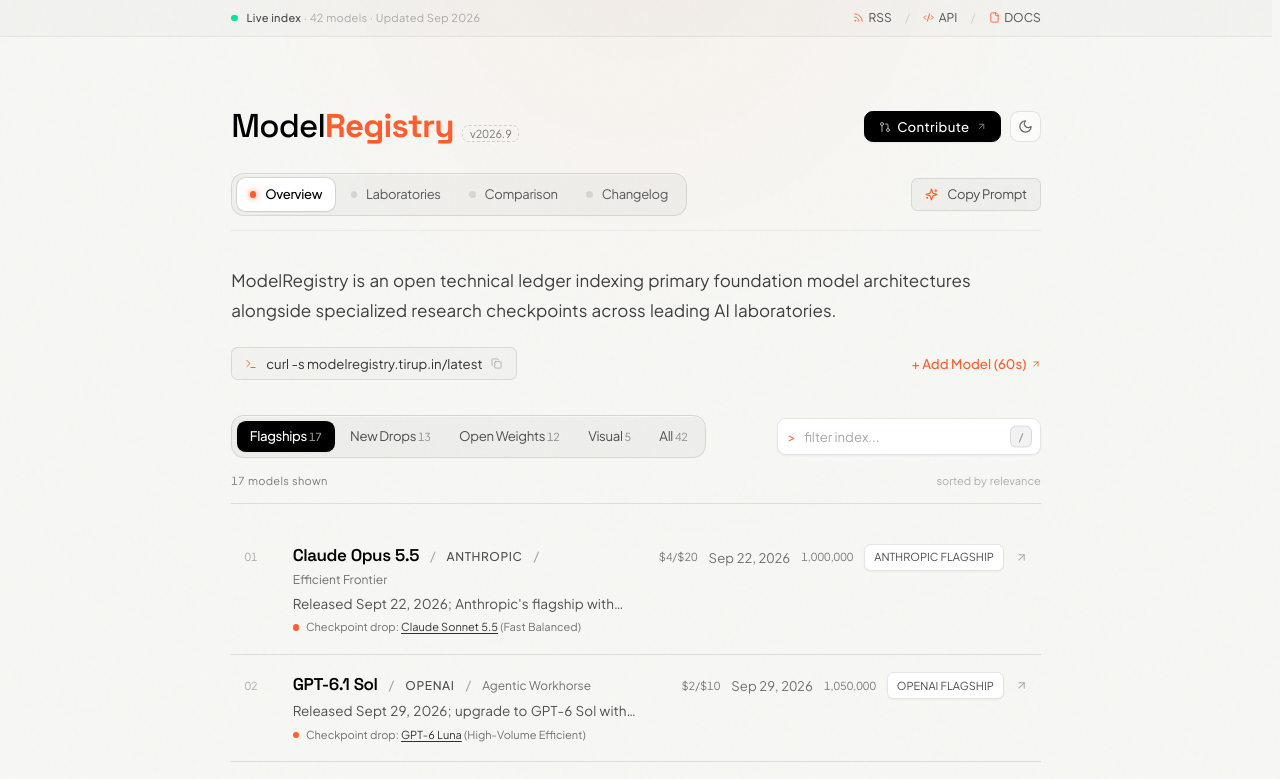
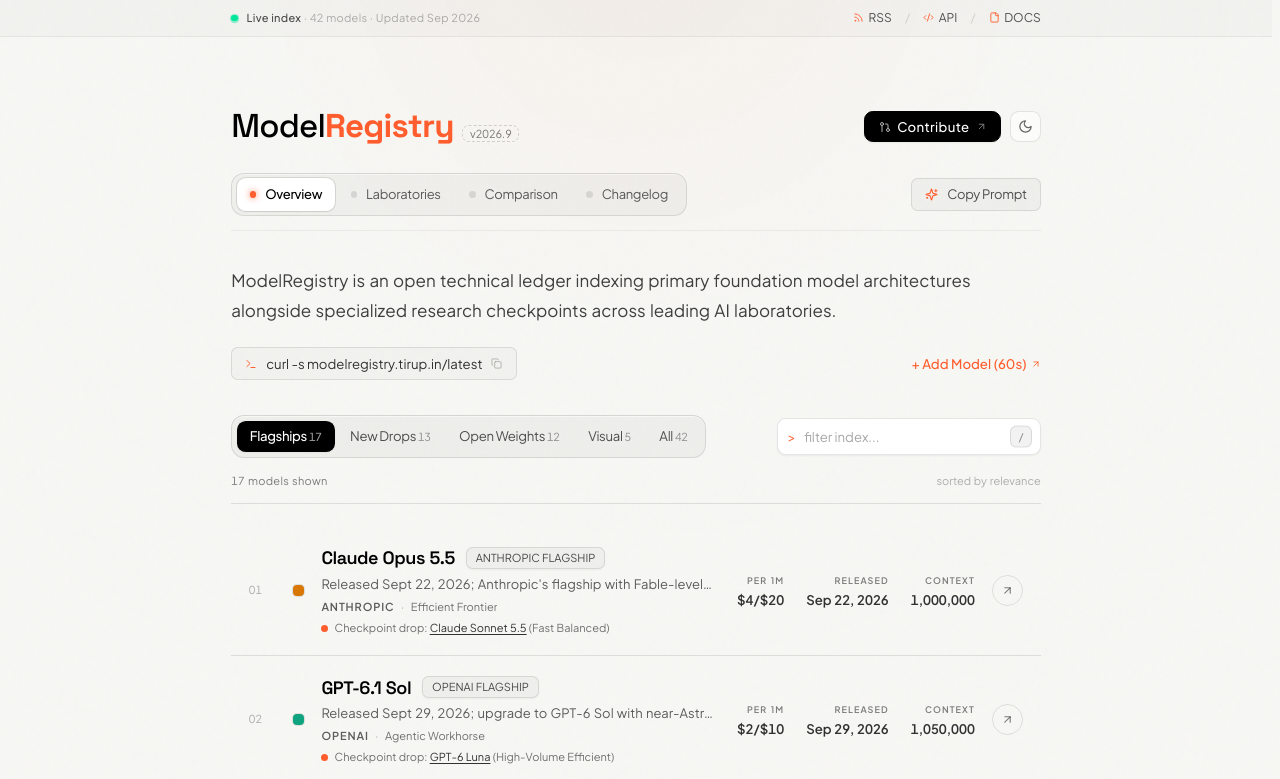
Before and after one commit to TirupMehta/ModelRegistry, a Next.js app: page / in a window 1280 px wide. Shown: the top 779 px of the page. Built offline with nearby package versions, Linux system fonts and the light colour scheme.

Commit message:
fix(feedback+ui): stronger haptics, instant audio prime, no tap outline, desktop row redesign

```diff
--- a/app/globals.css
+++ b/app/globals.css
@@ -41,6 +41,18 @@ html.dark {
   outline: 2px solid var(--accent);
   outline-offset: 2px;
   border-radius: 6px;
+}
+
+/* Pointer users never see a focus ring or focus shadow — taps show :active
+   press states instead, keyboard users keep every ring. This is what kills
+   Safari's black/white tap outline and any focus-shadow flash on controls
+   like the filter search box. */
+.ptr :focus {
+  outline: none !important;
+}
+.ptr input:focus,
+.ptr textarea:focus {
+  box-shadow: none !important;
 }
 
 /* Finished-product text selection */
--- a/app/layout.tsx
+++ b/app/layout.tsx
@@ -194,6 +194,16 @@ export default function RootLayout({
           }}
         />
 
+        {/* Pointer-modality tracking: Safari draws its own contrasting tap
+            outline (black in light mode, white in dark) on every tap. The
+            `ptr` class lets CSS suppress focus rings for pointer users while
+            keeping them for keyboard (Tab removes the class). */}
+        <script
+          dangerouslySetInnerHTML={{
+            __html: `(function(){var d=document.documentElement;function p(){d.classList.add('ptr')}function k(e){if(e.key==='Tab')d.classList.remove('ptr')}d.addEventListener('pointerdown',p,{capture:true,passive:true});d.addEventListener('touchstart',p,{capture:true,passive:true});d.addEventListener('keydown',k,true)})()`,
+          }}
+        />
+
         {children}
         <Analytics />
         <SpeedInsights />
--- a/app/page.tsx
+++ b/app/page.tsx
@@ -216,7 +216,7 @@ export default function Home() {
                 className={`min-w-0 md:flex-none py-2 md:py-1.5 px-1 md:px-3 rounded-lg text-[10px] md:text-xs font-sans tracking-tight transition-all duration-150 select-none cursor-pointer truncate md:overflow-visible ${
                   activeTab === "flagships"
                     ? "bg-black text-white dark:bg-white dark:text-black font-medium shadow-sm"
-                    : "text-black/60 dark:text-zinc-400 hover:text-black dark:hover:text-white hover:bg-black/[0.04] dark:hover:bg-white/[0.05] active:scale-[0.98]"
+                    : "text-black/60 dark:text-zinc-400 hover:text-black dark:hover:text-white hover:bg-black/[0.04] dark:hover:bg-white/[0.05]"
                 }`}
               >
                 Flagships <span className="hidden sm:inline opacity-60 tabular-nums text-[11px]">{counts.flagships}</span>
@@ -228,7 +228,7 @@ export default function Home() {
                 className={`min-w-0 md:flex-none py-2 md:py-1.5 px-1 md:px-3 rounded-lg text-[10px] md:text-xs font-sans tracking-tight transition-all duration-150 select-none cursor-pointer truncate md:overflow-visible ${
                   activeTab === "latest-drops"
                     ? "bg-black text-white dark:bg-white dark:text-black font-medium shadow-sm"
-                    : "text-black/60 dark:text-zinc-400 hover:text-black dark:hover:text-white hover:bg-black/[0.04] dark:hover:bg-white/[0.05] active:scale-[0.98]"
+                    : "text-black/60 dark:text-zinc-400 hover:text-black dark:hover:text-white hover:bg-black/[0.04] dark:hover:bg-white/[0.05]"
                 }`}
               >
                 New Drops <span className="hidden sm:inline opacity-60 tabular-nums text-[11px]">{counts.latestDrops}</span>
@@ -239,7 +239,7 @@ export default function Home() {
                 className={`min-w-0 md:flex-none py-2 md:py-1.5 px-1 md:px-3 rounded-lg text-[10px] md:text-xs font-sans tracking-tight transition-all duration-150 select-none cursor-pointer truncate md:overflow-visible ${
                   activeTab === "open-weights"
                     ? "bg-black text-white dark:bg-white dark:text-black font-medium shadow-sm"
-                    : "text-black/60 dark:text-zinc-400 hover:text-black dark:hover:text-white hover:bg-black/[0.04] dark:hover:bg-white/[0.05] active:scale-[0.98]"
+                    : "text-black/60 dark:text-zinc-400 hover:text-black dark:hover:text-white hover:bg-black/[0.04] dark:hover:bg-white/[0.05]"
                 }`}
               >
                 <span className="sm:hidden">Open</span>
@@ -251,7 +251,7 @@ export default function Home() {
                 className={`min-w-0 md:flex-none py-2 md:py-1.5 px-1 md:px-3 rounded-lg text-[10px] md:text-xs font-sans tracking-tight transition-all duration-150 select-none cursor-pointer truncate md:overflow-visible ${
                   activeTab === "visual"
                     ? "bg-black text-white dark:bg-white dark:text-black font-medium shadow-sm"
-                    : "text-black/60 dark:text-zinc-400 hover:text-black dark:hover:text-white hover:bg-black/[0.04] dark:hover:bg-white/[0.05] active:scale-[0.98]"
+                    : "text-black/60 dark:text-zinc-400 hover:text-black dark:hover:text-white hover:bg-black/[0.04] dark:hover:bg-white/[0.05]"
                 }`}
               >
                 Visual <span className="hidden sm:inline opacity-60 tabular-nums text-[11px]">{counts.visual}</span>
@@ -262,7 +262,7 @@ export default function Home() {
                 className={`min-w-0 md:flex-none py-2 md:py-1.5 px-1 md:px-3 rounded-lg text-[10px] md:text-xs font-sans tracking-tight transition-all duration-150 select-none cursor-pointer truncate md:overflow-visible ${
                   activeTab === "all"
                     ? "bg-black text-white dark:bg-white dark:text-black font-medium shadow-sm"
-                    : "text-black/60 dark:text-zinc-400 hover:text-black dark:hover:text-white hover:bg-black/[0.04] dark:hover:bg-white/[0.05] active:scale-[0.98]"
+                    : "text-black/60 dark:text-zinc-400 hover:text-black dark:hover:text-white hover:bg-black/[0.04] dark:hover:bg-white/[0.05]"
                 }`}
               >
                 All <span className="hidden sm:inline opacity-60 tabular-nums text-[11px]">{counts.all}</span>
@@ -369,9 +369,9 @@ export default function Home() {
                       "group block cursor-pointer transition-all duration-150 active:scale-[0.985] sm:active:scale-100",
                       // Mobile: true card
                       "rounded-2xl border border-black/[0.08] dark:border-white/[0.08] bg-white dark:bg-[#0e1014] p-4 shadow-[0_1px_2px_rgba(0,0,0,0.05)] active:border-[#ff5d2e]/50",
-                      // Desktop: ledger row reset
-                      "sm:rounded-xl sm:border-0 sm:shadow-none sm:bg-transparent sm:dark:bg-transparent sm:p-0 sm:mx-0 sm:px-3 sm:py-4 sm:active:border-transparent",
-                      "sm:hover:bg-black/[0.025] sm:dark:hover:bg-white/[0.035] sm:hover:shadow-sm",
+                      // Desktop: hover-card ledger row
+                      "sm:rounded-2xl sm:border-0 sm:shadow-none sm:bg-transparent sm:dark:bg-transparent sm:p-0 sm:mx-0 sm:px-4 sm:py-[18px] sm:active:border-transparent",
+                      "sm:hover:bg-white sm:dark:hover:bg-[#0e1014] sm:hover:shadow-[0_1px_2px_rgba(0,0,0,0.05),0_12px_32px_-16px_rgba(0,0,0,0.18)] sm:dark:hover:shadow-[0_12px_32px_-16px_rgba(0,0,0,0.8)]",
                     ].join(" ")}
                   >
                     {/* Mobile Card (< sm) */}
@@ -456,33 +456,53 @@ export default function Home() {
                     </div>
 
                     {/* Desktop Ledger Row (sm and up) */}
-                    <div className="hidden sm:flex items-baseline gap-5">
+                    <div className="hidden sm:flex items-center gap-4">
                       {/* Monospace Ledger Index */}
-                      <span className="font-mono tabular-nums text-[11px] text-black/30 dark:text-zinc-600 select-none w-6 shrink-0 transition-colors duration-150 group-hover:text-[#ff5d2e] font-normal">
+                      <span className="font-mono tabular-nums text-[11px] text-black/30 dark:text-zinc-600 select-none w-6 shrink-0 transition-colors duration-150 group-hover:text-[#ff5d2e]">
                         {String(index + 1).padStart(2, "0")}
                       </span>
 
+                      {/* Lab identity dot */}
+                      <span
+                        className="size-2.5 rounded-[4px] ring-1 ring-black/10 dark:ring-white/10 shrink-0"
+                        style={{
+                          backgroundColor:
+                            companies[model.companyId]?.accentColor || "#ff5d2e",
+                        }}
+                      />
+
                       {/* Content Column */}
                       <div className="flex-1 min-w-0">
-                        {/* Title / Lab / Domain Header */}
-                        <div className="flex flex-wrap items-baseline gap-x-2.5 gap-y-1 text-base leading-snug mb-1">
-                          <span className="font-display font-semibold text-[17px] tracking-tight text-black dark:text-white group-hover:text-[#ff5d2e] dark:group-hover:text-[#ff7347] transition-colors duration-150">
+                        {/* Title + Status */}
+                        <div className="flex items-center gap-2.5 min-w-0">
+                          <span className="font-display font-semibold text-[18px] tracking-tight text-black dark:text-white group-hover:text-[#ff5d2e] dark:group-hover:text-[#ff7347] transition-colors duration-150 truncate">
                             {model.name}
                           </span>
-                          <span className="text-black/25 dark:text-white/20 select-none font-sans text-xs">/</span>
-                          <span className="text-[12px] font-sans uppercase tracking-wider text-black/60 dark:text-zinc-400 font-medium">
-                            {model.companyName}
-                          </span>
-                          <span className="text-black/25 dark:text-white/20 select-none font-sans text-xs">/</span>
-                          <span className="text-[12px] font-sans text-black/45 dark:text-zinc-400 truncate max-w-xs">
-                            {model.categoryLabel}
+                          <span className="inline-flex items-center gap-1.5 text-[11px] font-sans px-2 py-0.5 rounded-md border border-black/10 dark:border-white/[0.08] bg-black/[0.03] dark:bg-white/[0.04] text-black/70 dark:text-zinc-300 shrink-0 whitespace-nowrap shadow-sm transition-all duration-150 group-hover:border-[#ff5d2e]/50 group-hover:text-[#ff5d2e] dark:group-hover:text-[#ff7347]">
+                            {model.openWeights && (
+                              <span className="w-1 h-1 rounded-full bg-emerald-500 shrink-0" />
+                            )}
+                            {model.statusBadge}
                           </span>
                         </div>
 
                         {/* Highlight Description */}
-                        <p className="text-[13.5px] font-normal text-black/60 dark:text-zinc-400 leading-relaxed line-clamp-1 group-hover:text-black/90 dark:group-hover:text-zinc-100 transition-colors duration-150">
+                        <p className="mt-0.5 text-[13px] font-normal text-black/55 dark:text-zinc-400 leading-relaxed line-clamp-1">
                           {model.highlight}
                         </p>
+
+                        {/* Lab / Domain */}
+                        <div className="mt-1 flex items-center gap-1.5 text-[11px] font-sans min-w-0">
+                          <span className="uppercase tracking-[0.08em] font-semibold text-black/55 dark:text-zinc-400 truncate">
+                            {model.companyName}
+                          </span>
+                          <span className="text-black/25 dark:text-white/20 select-none shrink-0">
+                            ·
+                          </span>
+                          <span className="text-black/45 dark:text-zinc-500 truncate">
+                            {model.categoryLabel}
+                          </span>
+                        </div>
 
                         {/* Checkpoint Callout */}
                         {specializedDrop && activeTab === "flagships" && (
@@ -499,34 +519,44 @@ export default function Home() {
                         )}
                       </div>
 
-                      {/* Specs Readout */}
-                      <div className="flex items-center gap-2.5 shrink-0 text-right">
-                        <span className="hidden md:inline font-sans text-[11px] text-black/40 dark:text-zinc-500 tabular-nums">
-                          ${model.pricing.input}/${model.pricing.output}
-                        </span>
+                      {/* Spec Sheet */}
+                      <div className="hidden md:flex items-center gap-5 shrink-0 text-right">
+                        <div>
+                          <p className="text-[9px] font-sans font-semibold uppercase tracking-[0.12em] text-black/40 dark:text-zinc-500 whitespace-nowrap">
+                            Per 1M
+                          </p>
+                          <p className="mt-0.5 text-xs font-sans font-semibold tabular-nums text-black/80 dark:text-zinc-200 whitespace-nowrap">
+                            {model.pricing.input === 0
+                              ? "Free"
+                              : `$${model.pricing.input}/$${model.pricing.output}`}
+                          </p>
+                        </div>
+                        <div>
+                          <p className="text-[9px] font-sans font-semibold uppercase tracking-[0.12em] text-black/40 dark:text-zinc-500 whitespace-nowrap">
+                            Released
+                          </p>
                           <time
                             dateTime={model.releaseDate}
                             title={formatDate(model.releaseDate)}
-                          className="font-sans text-xs text-black/45 dark:text-zinc-400 tabular-nums whitespace-nowrap"
+                            className="mt-0.5 block text-xs font-sans font-semibold tabular-nums text-black/80 dark:text-zinc-200 whitespace-nowrap"
                           >
                             {formatDate(model.releaseDate)}
                           </time>
-                        <span className="hidden lg:inline font-sans text-[11px] text-black/40 dark:text-zinc-500 tabular-nums whitespace-nowrap">
+                        </div>
+                        <div className="hidden lg:block">
+                          <p className="text-[9px] font-sans font-semibold uppercase tracking-[0.12em] text-black/40 dark:text-zinc-500 whitespace-nowrap">
+                            Context
+                          </p>
+                          <p className="mt-0.5 text-xs font-sans font-semibold tabular-nums text-black/80 dark:text-zinc-200 whitespace-nowrap">
                             {model.contextWindow.replace(" tokens", "")}
+                          </p>
+                        </div>
+                      </div>
+
+                      {/* Open Action */}
+                      <span className="flex size-7 shrink-0 items-center justify-center rounded-full border border-black/10 dark:border-white/10 text-black/40 dark:text-zinc-500 transition-all duration-150 group-hover:border-[#ff5d2e] group-hover:bg-[#ff5d2e] group-hover:text-white">
+                        <ArrowUpRight size={13} />
                       </span>
-
-                        <span className="inline-flex items-center gap-1.5 text-[11px] font-sans px-2 py-1 rounded-md border border-black/10 dark:border-white/[0.08] bg-white dark:bg-white/[0.04] text-black/70 dark:text-zinc-300 shadow-sm transition-all duration-150 group-hover:border-[#ff5d2e]/50 group-hover:text-[#ff5d2e] dark:group-hover:text-[#ff7347] group-hover:shadow-md group-hover:shadow-[#ff5d2e]/10">
-                          {model.openWeights && (
-                            <span className="w-1 h-1 rounded-full bg-emerald-500 shrink-0" />
-                          )}
-                          {model.statusBadge}
-                        </span>
-
-                        <ArrowUpRight
-                          size={13}
-                          className="opacity-30 group-hover:opacity-100 group-hover:translate-x-px group-hover:-translate-y-px transition-all duration-150 text-black dark:text-white group-hover:text-[#ff5d2e]"
-                        />
-                      </div>
                     </div>
                   </div>
                 </TextWithBlur>
--- a/components/header.tsx
+++ b/components/header.tsx
@@ -38,7 +38,7 @@ function NavLinks({ pathname }: { pathname: string }) {
               "group relative inline-flex min-w-0 flex-1 sm:flex-none items-center justify-center gap-1.5 sm:gap-2 py-1.5 px-1 sm:px-3 rounded-lg text-[11px] sm:text-[13px] font-sans tracking-tight select-none cursor-pointer whitespace-nowrap transition-all duration-150 ease-out",
               active
                 ? "bg-white dark:bg-[#1e222a] text-black dark:text-white font-medium shadow-sm ring-1 ring-black/10 dark:ring-white/10"
-                : "text-black/55 dark:text-zinc-400 hover:text-black dark:hover:text-white hover:bg-black/[0.04] dark:hover:bg-white/[0.05] active:scale-[0.98]",
+                : "text-black/55 dark:text-zinc-400 hover:text-black dark:hover:text-white hover:bg-black/[0.04] dark:hover:bg-white/[0.05]",
             ].join(" ")}
           >
             {active ? (
--- a/lib/feedback.ts
+++ b/lib/feedback.ts
@@ -29,23 +29,22 @@ export type HapticPresetName =
 const PWM_CYCLE = 16 // ms — perceptual intensity slicing window
 
 const PRESETS: Record<HapticPresetName, Vibration[]> = {
-  // Android eccentric motors need ~15ms+ to be felt; iOS-style 8-10ms ticks
-  // are imperceptible there, so tap sits at 20ms as a clearly-felt floor.
-  tap: [{ duration: 20, intensity: 0.8 }],
-  light: [{ duration: 12, intensity: 0.5 }],
-  selection: [{ duration: 10, intensity: 0.6 }],
+  // Single solid pulse at full intensity — unmistakable on any motor.
+  tap: [{ duration: 25, intensity: 1 }],
+  light: [{ duration: 15, intensity: 0.6 }],
+  selection: [{ duration: 12, intensity: 0.7 }],
   success: [
-    { duration: 25, intensity: 0.75 },
-    { delay: 50, duration: 35, intensity: 0.9 },
+    { duration: 30, intensity: 0.8 },
+    { delay: 55, duration: 40, intensity: 0.9 },
   ],
   error: [
-    { duration: 30, intensity: 0.85 },
-    { delay: 50, duration: 30, intensity: 0.85 },
-    { delay: 50, duration: 30, intensity: 0.85 },
+    { duration: 35, intensity: 0.85 },
+    { delay: 55, duration: 35, intensity: 0.85 },
+    { delay: 55, duration: 35, intensity: 0.85 },
   ],
   nudge: [
-    { duration: 60, intensity: 0.9 },
-    { delay: 80, duration: 35, intensity: 0.35 },
+    { duration: 70, intensity: 0.9 },
+    { delay: 85, duration: 40, intensity: 0.4 },
   ],
 }
 
@@ -120,7 +119,7 @@ function modulate(duration: number, intensity: number): number[] {
   const d = Math.max(1, Math.round(duration))
   // Short taps: PWM slicing would shave energy into a trimmed trailing
   // pause, making them unfelt on eccentric motors — fire them whole.
-  if (d <= 24) return [d]
+  if (d <= 32) return [d]
   const k = Math.min(1, Math.max(0, intensity))
   if (k >= 1) return [d]
   if (k <= 0) return []
@@ -298,16 +297,45 @@ function ensureCtx(): AudioContext | null {
 function unlockOnce() {
   if (unlocked || typeof window === "undefined") return
   unlocked = true
-  ensureCtx()
+  primeAudio()
   window.removeEventListener("pointerdown", unlockOnce)
   window.removeEventListener("keydown", unlockOnce)
   window.removeEventListener("touchstart", unlockOnce)
+}
+
+/** Prime the audio pipeline so the first real tick plays instantly, not
+ *  ~500ms late while the context resumes and the audio thread spins up.
+ *  Silent 10ms buffer + resume; inaudible, ~1ms of work when warm. */
+function primeAudio() {
+  const ac = ensureCtx()
+  if (!ac || !master) return
+  try {
+    if (ac.state === "suspended") void ac.resume()
+    const len = Math.max(1, Math.floor(ac.sampleRate * 0.01))
+    const buf = ac.createBuffer(1, len, ac.sampleRate)
+    const src = ac.createBufferSource()
+    src.buffer = buf
+    const g = ac.createGain()
+    g.gain.value = 0.0001
+    src.connect(g)
+    g.connect(master)
+    src.start()
+  } catch {
+    // ignore
+  }
 }
 
 if (typeof window !== "undefined") {
   window.addEventListener("pointerdown", unlockOnce, { passive: true })
   window.addEventListener("keydown", unlockOnce)
   window.addEventListener("touchstart", unlockOnce, { passive: true })
+  // Every press re-primes: keeps the context running so ticks stay instant
+  // even after the OS suspends audio between visits to the page.
+  window.addEventListener("pointerdown", primeAudio, { passive: true })
+  window.addEventListener("touchstart", primeAudio, { passive: true })
+  document.addEventListener("visibilitychange", () => {
+    if (!document.hidden) primeAudio()
+  })
 }
 
 type BlipOpts = {
```
Lines whose indentation alone changed are shown as unchanged.
